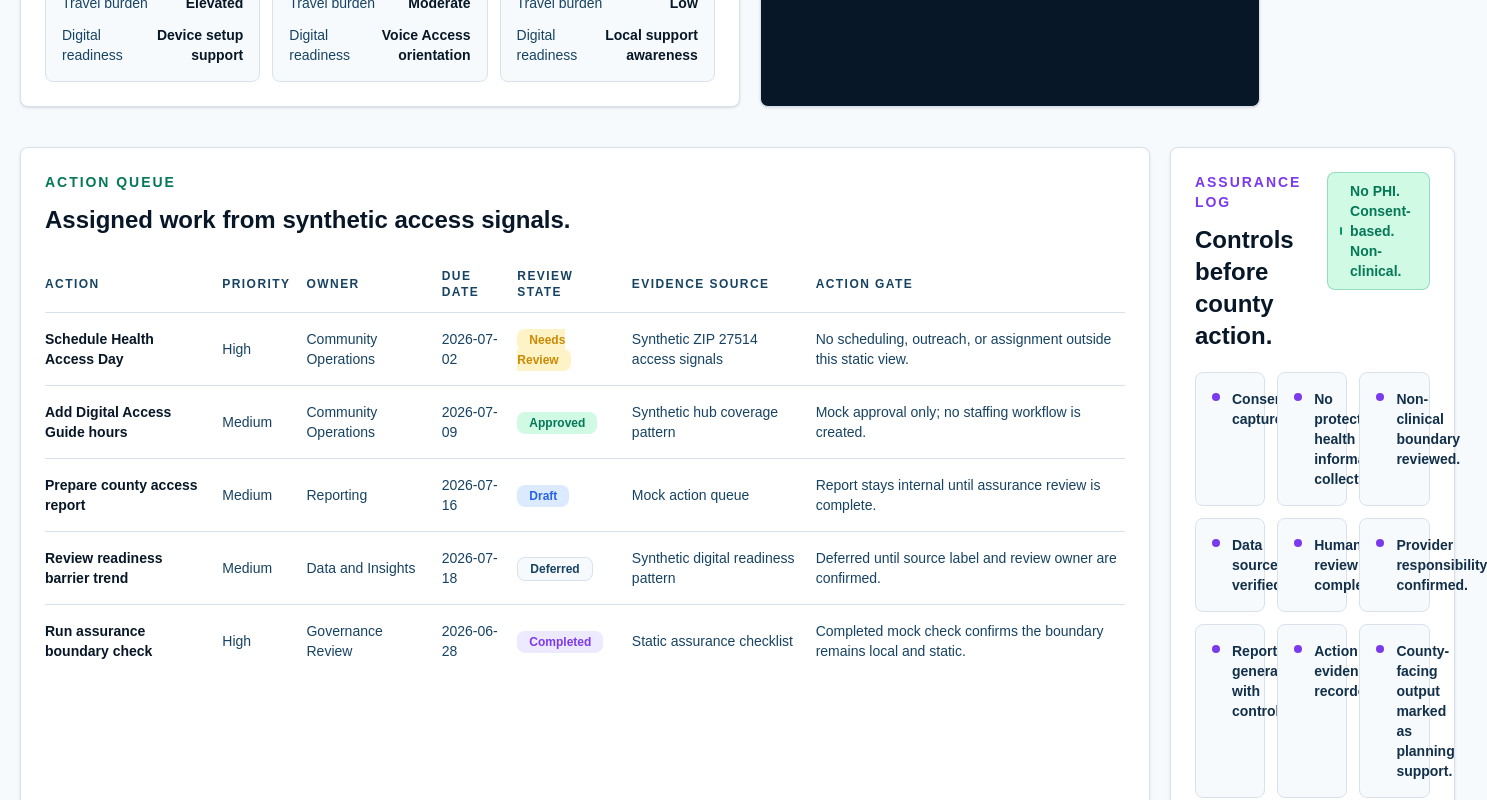
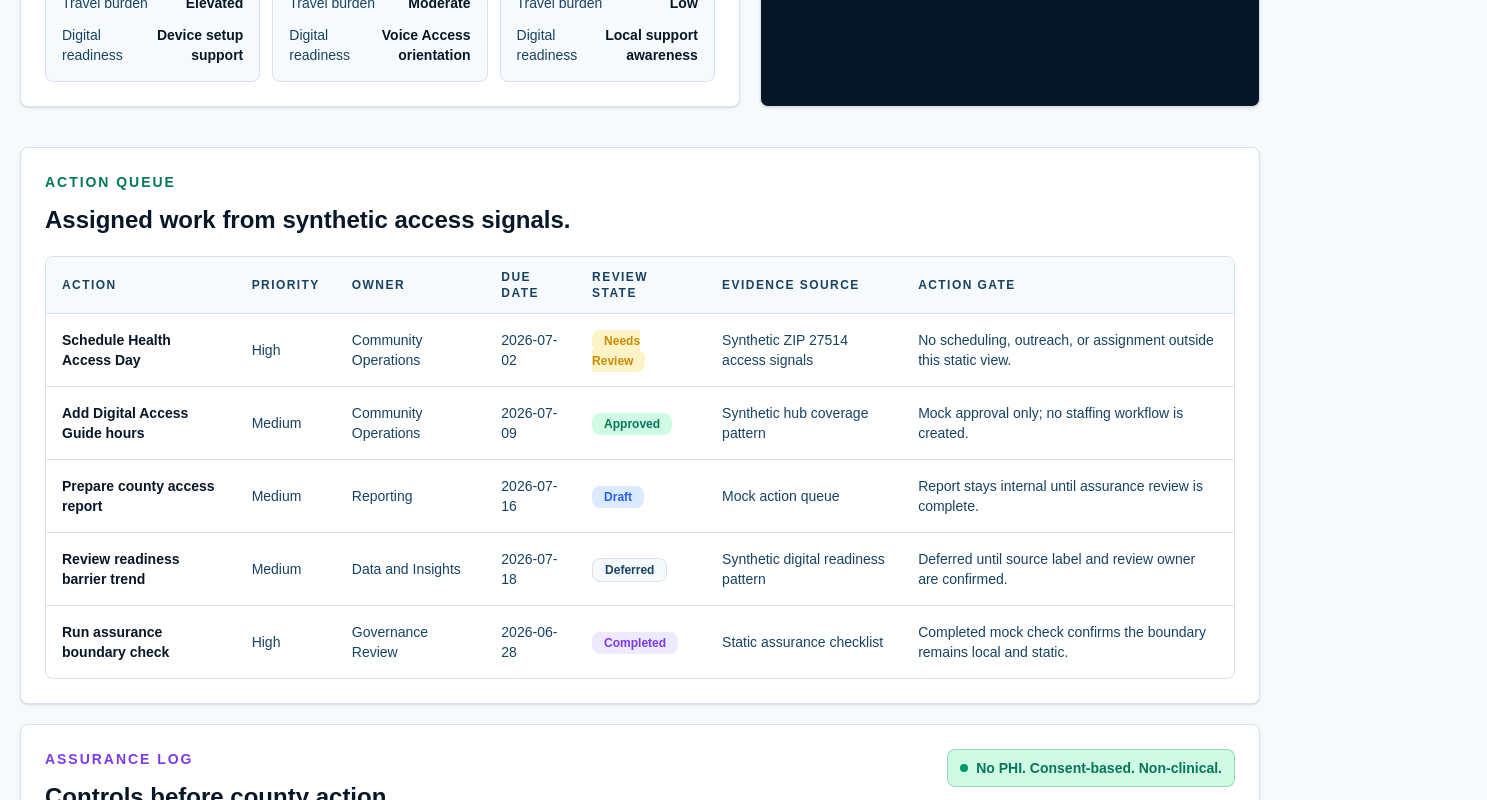
Before and after one commit to drolu-cmyk/health-sozorock, a Next.js app: page /county in a window 1280 px wide. Shown: the part 1200-2000 px from the top of the page, 1487 px wide, since content can reach past the window. Built offline with nearby package versions, Linux system fonts and the light colour scheme.

Commit message:
chore: improve mobile and tablet readability

```diff
--- a/src/app/county/page.tsx
+++ b/src/app/county/page.tsx
@@ -68,7 +68,7 @@ export default function CountyPage() {
 
       <section className="mx-auto grid max-w-7xl gap-5 px-5 pb-5 xl:grid-cols-[1.18fr_0.82fr]">
         <article
-          className="rounded-lg border border-line bg-white p-6 shadow-sm"
+          className="min-w-0 rounded-lg border border-line bg-white p-5 shadow-sm sm:p-6"
           id="geospatial-access-operating-picture"
         >
           <div className="flex flex-col gap-4 md:flex-row md:items-start md:justify-between">
@@ -145,7 +145,7 @@ export default function CountyPage() {
           </div>
         </article>
 
-        <article className="rounded-lg border border-line bg-foundation-950 p-6 text-white shadow-sm">
+        <article className="min-w-0 rounded-lg border border-line bg-foundation-950 p-5 text-white shadow-sm sm:p-6">
           <p className="text-sm font-bold uppercase tracking-[0.14em] text-access-100">
             AI Decision Support
           </p>
@@ -194,35 +194,85 @@ export default function CountyPage() {
         </article>
       </section>
 
-      <section className="mx-auto grid max-w-7xl gap-5 px-5 py-5 xl:grid-cols-[1.05fr_0.95fr]">
-        <article className="rounded-lg border border-line bg-white p-6 shadow-sm">
+      <section className="mx-auto grid max-w-7xl gap-5 px-5 py-5 2xl:grid-cols-[1.05fr_0.95fr]">
+        <article className="min-w-0 rounded-lg border border-line bg-white p-5 shadow-sm sm:p-6">
           <p className="text-sm font-bold uppercase tracking-[0.14em] text-access-700">
             Action Queue
           </p>
           <h2 className="mt-3 text-2xl font-bold text-foundation-950">
             Assigned work from synthetic access signals.
           </h2>
-          <div className="mt-5 overflow-x-auto">
-            <table className="w-full min-w-[1080px] border-collapse text-left text-sm">
+          <div className="mt-5 grid gap-3 md:hidden">
+            {countyActionQueue.map((item) => (
+              <div className="rounded-lg border border-line bg-surface p-4" key={item.action}>
+                <div className="flex flex-col gap-3 sm:flex-row sm:items-start sm:justify-between">
+                  <p className="text-sm font-bold text-foundation-950">{item.action}</p>
+                  <span
+                    className={`w-fit rounded-lg px-3 py-1 text-xs font-bold uppercase tracking-[0.12em] ${
+                      statusClass[item.reviewState]
+                    }`}
+                  >
+                    {item.reviewState}
+                  </span>
+                </div>
+                <dl className="mt-4 grid gap-3 text-sm">
+                  <div>
+                    <dt className="text-xs font-bold uppercase tracking-[0.12em] text-foundation-700">
+                      Owner
+                    </dt>
+                    <dd className="mt-1 font-semibold text-foundation-950">{item.owner}</dd>
+                  </div>
+                  <div className="grid grid-cols-2 gap-3">
+                    <div>
+                      <dt className="text-xs font-bold uppercase tracking-[0.12em] text-foundation-700">
+                        Priority
+                      </dt>
+                      <dd className="mt-1 font-semibold text-foundation-950">{item.priority}</dd>
+                    </div>
+                    <div>
+                      <dt className="text-xs font-bold uppercase tracking-[0.12em] text-foundation-700">
+                        Due date
+                      </dt>
+                      <dd className="mt-1 font-semibold text-foundation-950">{item.dueDate}</dd>
+                    </div>
+                  </div>
+                  <div>
+                    <dt className="text-xs font-bold uppercase tracking-[0.12em] text-foundation-700">
+                      Evidence source
+                    </dt>
+                    <dd className="mt-1 leading-6 text-foundation-700">{item.evidence}</dd>
+                  </div>
+                  <div>
+                    <dt className="text-xs font-bold uppercase tracking-[0.12em] text-foundation-700">
+                      Action gate
+                    </dt>
+                    <dd className="mt-1 leading-6 text-foundation-700">{item.actionGate}</dd>
+                  </div>
+                </dl>
+              </div>
+            ))}
+          </div>
+          <div className="mt-5 hidden max-w-full overflow-x-auto rounded-lg border border-line md:block">
+            <table className="w-full min-w-[980px] border-collapse text-left text-sm">
               <thead>
-                <tr className="border-b border-line text-xs uppercase tracking-[0.12em] text-foundation-700">
-                  <th className="py-3 pr-4">Action</th>
-                  <th className="py-3 pr-4">Priority</th>
-                  <th className="py-3 pr-4">Owner</th>
-                  <th className="py-3 pr-4">Due date</th>
-                  <th className="py-3 pr-4">Review state</th>
-                  <th className="py-3 pr-4">Evidence source</th>
-                  <th className="py-3">Action gate</th>
+                <tr className="border-b border-line bg-surface text-xs uppercase tracking-[0.12em] text-foundation-700">
+                  <th className="px-4 py-3">Action</th>
+                  <th className="px-4 py-3">Priority</th>
+                  <th className="px-4 py-3">Owner</th>
+                  <th className="px-4 py-3">Due date</th>
+                  <th className="px-4 py-3">Review state</th>
+                  <th className="px-4 py-3">Evidence source</th>
+                  <th className="px-4 py-3">Action gate</th>
                 </tr>
               </thead>
               <tbody>
                 {countyActionQueue.map((item) => (
                   <tr className="border-b border-line last:border-0" key={item.action}>
-                    <td className="py-4 pr-4 font-bold text-foundation-950">{item.action}</td>
-                    <td className="py-4 pr-4 text-foundation-700">{item.priority}</td>
-                    <td className="py-4 pr-4 text-foundation-700">{item.owner}</td>
-                    <td className="py-4 pr-4 text-foundation-700">{item.dueDate}</td>
-                    <td className="py-4 pr-4">
+                    <td className="px-4 py-4 font-bold text-foundation-950">{item.action}</td>
+                    <td className="px-4 py-4 text-foundation-700">{item.priority}</td>
+                    <td className="px-4 py-4 text-foundation-700">{item.owner}</td>
+                    <td className="px-4 py-4 text-foundation-700">{item.dueDate}</td>
+                    <td className="px-4 py-4">
                       <span
                         className={`rounded-lg px-3 py-1 text-xs font-bold ${
                           statusClass[item.reviewState]
@@ -231,8 +281,8 @@ export default function CountyPage() {
                         {item.reviewState}
                       </span>
                     </td>
-                    <td className="py-4 pr-4 text-foundation-700">{item.evidence}</td>
-                    <td className="py-4 text-foundation-700">{item.actionGate}</td>
+                    <td className="px-4 py-4 text-foundation-700">{item.evidence}</td>
+                    <td className="px-4 py-4 text-foundation-700">{item.actionGate}</td>
                   </tr>
                 ))}
               </tbody>
@@ -240,7 +290,7 @@ export default function CountyPage() {
           </div>
         </article>
 
-        <article className="rounded-lg border border-line bg-white p-6 shadow-sm">
+        <article className="min-w-0 rounded-lg border border-line bg-white p-5 shadow-sm sm:p-6">
           <div className="flex flex-col gap-4 md:flex-row md:items-start md:justify-between">
             <div>
               <p className="text-sm font-bold uppercase tracking-[0.14em] text-assurance-600">
@@ -305,7 +355,7 @@ export default function CountyPage() {
       </section>
 
       <section className="mx-auto grid max-w-7xl gap-5 px-5 py-5 xl:grid-cols-[0.95fr_1.05fr]">
-        <article className="rounded-lg border border-line bg-white p-6 shadow-sm">
+        <article className="min-w-0 rounded-lg border border-line bg-white p-5 shadow-sm sm:p-6">
           <p className="text-sm font-bold uppercase tracking-[0.14em] text-warning-600">
             Human Review Workflow
           </p>
@@ -351,7 +401,7 @@ export default function CountyPage() {
           </div>
         </article>
 
-        <article className="rounded-lg border border-line bg-white p-6 shadow-sm">
+        <article className="min-w-0 rounded-lg border border-line bg-white p-5 shadow-sm sm:p-6">
           <p className="text-sm font-bold uppercase tracking-[0.14em] text-access-700">
             Review Queue
           </p>
@@ -403,7 +453,7 @@ export default function CountyPage() {
       </section>
 
       <section className="mx-auto grid max-w-7xl gap-5 px-5 py-5 pb-12 lg:grid-cols-[1.05fr_0.95fr]">
-        <article className="rounded-lg border border-line bg-white p-6 shadow-sm">
+        <article className="min-w-0 rounded-lg border border-line bg-white p-5 shadow-sm sm:p-6">
           <p className="text-sm font-bold uppercase tracking-[0.14em] text-access-700">
             Scenario Planning
           </p>
@@ -453,7 +503,7 @@ export default function CountyPage() {
           </p>
         </article>
 
-        <article className="rounded-lg border border-line bg-foundation-950 p-6 text-white shadow-sm">
+        <article className="min-w-0 rounded-lg border border-line bg-foundation-950 p-5 text-white shadow-sm sm:p-6">
           <p className="text-sm font-bold uppercase tracking-[0.14em] text-access-100">
             County modules
           </p>
```
